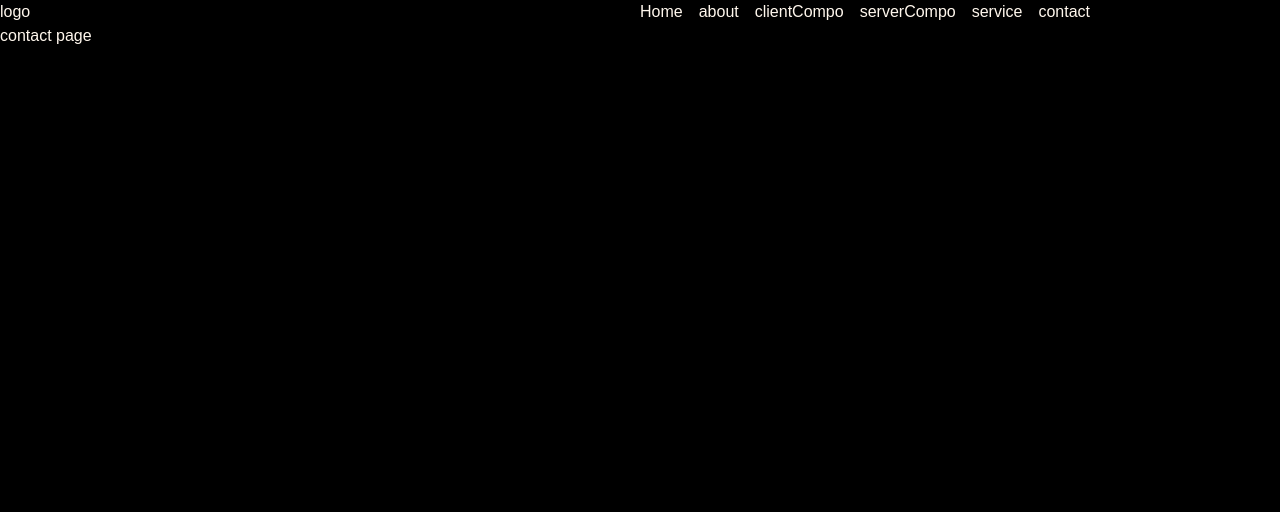
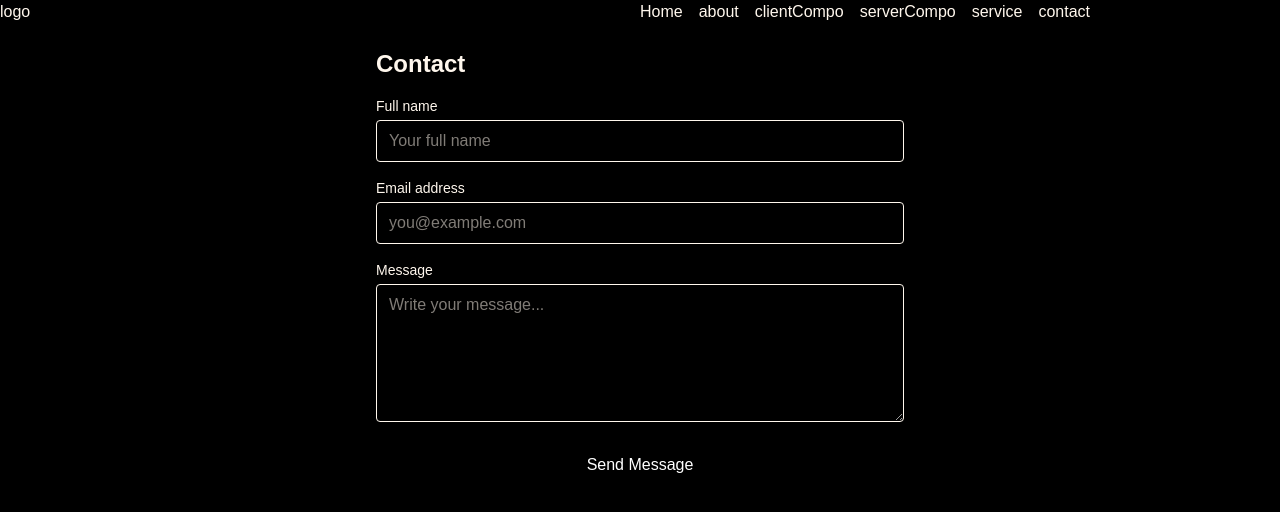
Before and after one commit to adinath302/next_js, a Next.js app: page /contact in a window 1280 px wide. Shown: the top 512 px of the page. Built offline with nearby package versions, Linux system fonts and the light colour scheme; no server answers; the database is empty.

Commit message:
Server Actions Insert Contact Form Data into MySQL

```diff
--- /dev/null
+++ b/app/(user)/contact/contact.action.jsx
@@ -0,0 +1,13 @@
+'use server';
+import {db} from '@/config/db';
+
+export const contactAction = async (formData) => {
+console.log(formData.get("fullName")); // Log the form data to the console for debugging purposes
+console.log(formData.get("email"));
+console.log(formData.get("message"));
+
+const { fullName, email, message } = Object.fromEntries(formData.entries())
+console.log(fullName, email, message);
+// Here you can add your logic to handle the form submission, such as sending an email or saving the data to a database.
+await db.execute(`insert into contact_form (fullName, email, message) values (?,?,?)`, [fullName, email, message]);
+}
--- a/app/(user)/contact/page.jsx
+++ b/app/(user)/contact/page.jsx
@@ -1,14 +1,67 @@
-import { title } from 'node:process'
-import React from 'react'
+import { contactAction } from "./contact.action";
+export const metadata = {
+  title: "Contact page",
+  description: "Get in touch with us through our contact form. We value your feedback and inquiries, and we're here to assist you with any questions or concerns you may have. Please fill out the form below, and we'll get back to you as soon as possible.",
+};
 
-export const metadata = {
-  title:"Contact page"
-}
+const ContactPage = () => {
 
-const contact = () => {
   return (
-    <div>contact page</div>
-  )
-}
+    <div className="max-w-xl mx-auto p-6">
+      <h1 className="text-2xl font-semibold mb-4">Contact</h1>
 
-export default contact
+      <form action={contactAction} className="space-y-4">
+        <div className="space-y-1">
+          <label htmlFor="fullName" className="block text-sm font-medium">
+            Full name
+          </label>
+          <input
+            id="fullName"
+            name="fullName"
+            type="text"
+            placeholder="Your full name"
+            className="w-full border rounded px-3 py-2"
+            required
+          />
+        </div>
+
+        <div className="space-y-1">
+          <label htmlFor="email" className="block text-sm font-medium">
+            Email address
+          </label>
+          <input
+            id="email"
+            name="email"
+            type="email"
+            placeholder="you@example.com"
+            className="w-full border rounded px-3 py-2"
+            required
+          />
+        </div>
+
+        <div className="space-y-1">
+          <label htmlFor="message" className="block text-sm font-medium">
+            Message
+          </label>
+          <textarea
+            id="message"
+            name="message"
+            placeholder="Write your message..."
+            rows={5}
+            className="w-full border rounded px-3 py-2"
+            required
+          />
+        </div>
+
+        <button
+          type="submit"
+          className="w-full bg-black text-white font-medium rounded px-4 py-2 hover:opacity-90"
+        >
+          Send Message
+        </button>
+      </form>
+    </div>
+  );
+};
+
+export default ContactPage;
```
